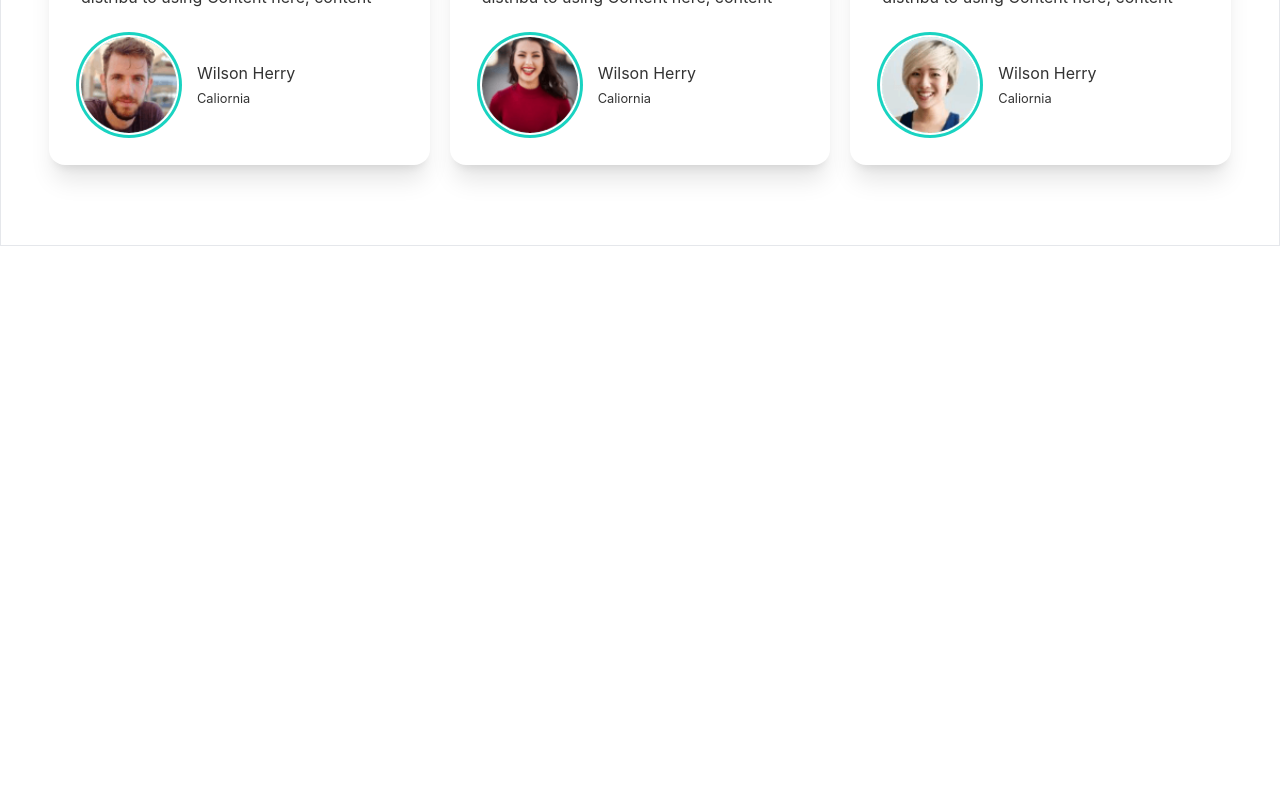
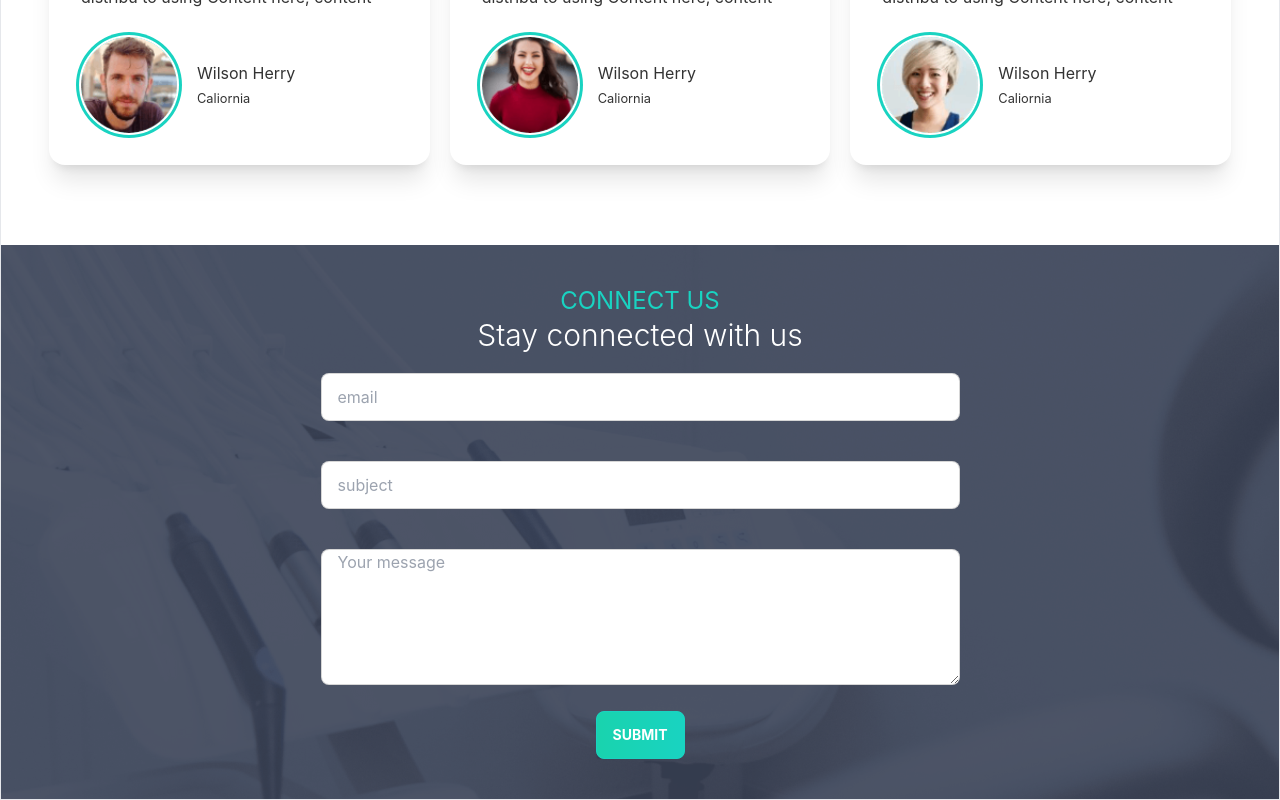
Before and after one commit to MD-MAHBUBUR-RAHMAN/doctor-portal, a React (Create React App) app: page / in a window 1280 px wide. Shown: the part 3144-3944 px from the top of the page. Before the commit the page ends 3390 px from the top, so only its background shows below. Built offline with nearby package versions, Linux system fonts and the light colour scheme.

Commit message:
Home Page Connect section added

```diff
--- /dev/null
+++ b/src/Page/Home/Connect.js
@@ -0,0 +1,46 @@
+import React from "react";
+import appointment from "../../assets/images/appointment.png";
+import PrimaryButton from "../Shared/PrimaryButton";
+
+const Connect = () => {
+  return (
+    <div
+      className="py-10"
+      style={{
+        backgroundImage: `url(${appointment})`,
+        backgroundRepeat: "no-repeat",
+      }}
+    >
+      <h2 className="text-center text-2xl text-bold uppercase text-primary ">
+        Connect Us
+      </h2>
+      <h5 className="text-center text-3xl font-light text-white">
+        Stay connected with us
+      </h5>
+      <div className="w-1/2 mx-auto">
+        <form>
+          <input
+            type="text"
+            placeholder="email"
+            className="input input-bordered w-full my-5 "
+          />
+          <input
+            type="text"
+            placeholder="subject"
+            className="input input-bordered w-full my-5 "
+          />
+          <textarea
+            type="text"
+            placeholder="Your message"
+            className="input input-bordered w-full my-5 min-h-[136px]"
+          />
+          <div className="flex justify-center">
+            <PrimaryButton>Submit</PrimaryButton>
+          </div>
+        </form>
+      </div>
+    </div>
+  );
+};
+
+export default Connect;
--- a/src/Page/Home/Home.js
+++ b/src/Page/Home/Home.js
@@ -1,5 +1,6 @@
 import React from "react";
 import Banner from "./Banner";
+import Connect from "./Connect";
 import Info from "./Info";
 import MakeappointmentHome from "./MakeappointmentHome";
 import Services from "./Services";
@@ -13,6 +14,7 @@ const Home = () => {
       <Services />
       <MakeappointmentHome />
       <Testimonials />
+      <Connect />
     </div>
   );
 };
```
